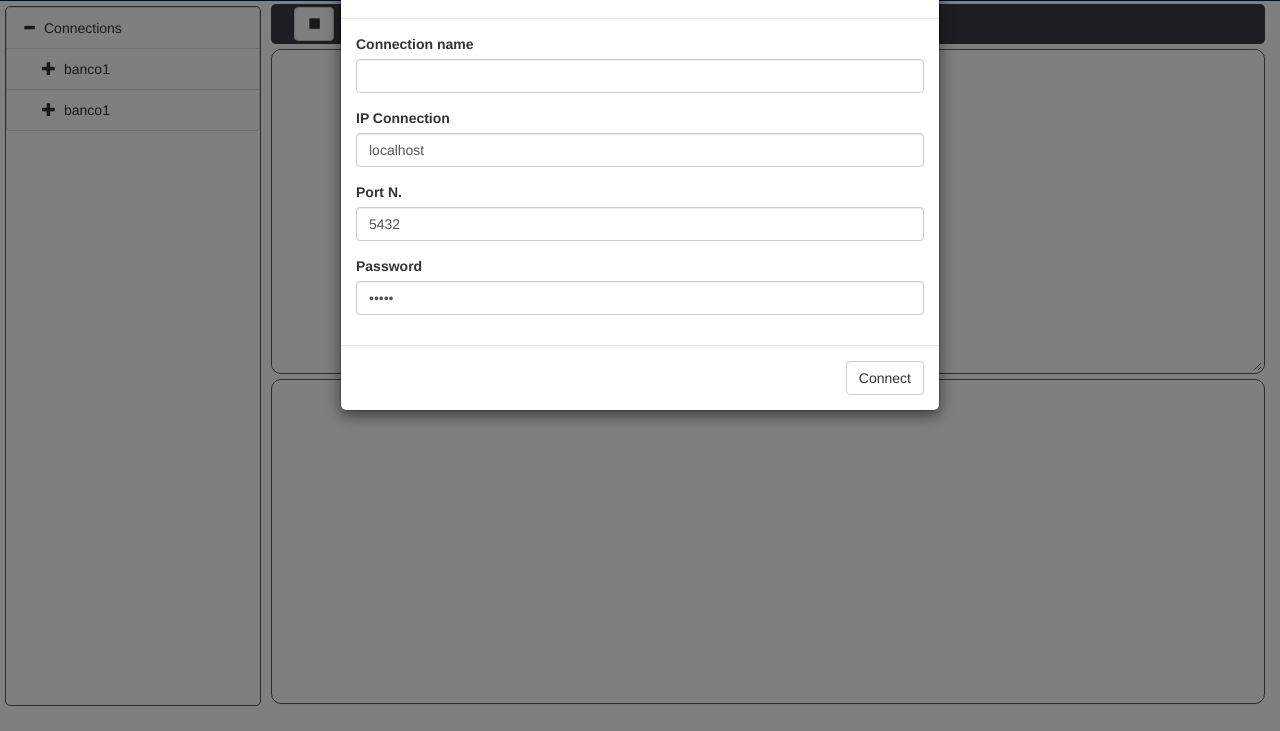
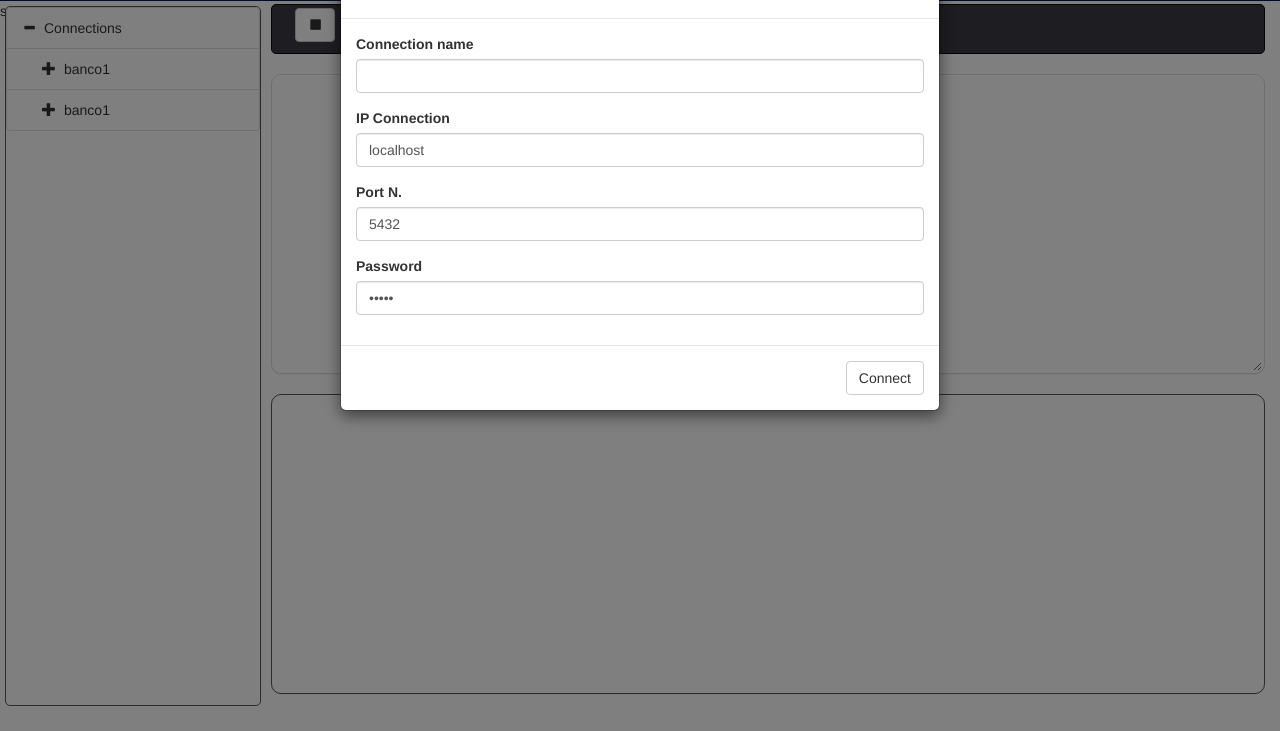
Before and after one commit to igorsbrito/Peloton-Monitor, a plain HTML site: page index.html in a window 1280 px wide. Shown: the part 69-800 px from the top of the page. Drawn offline with nearby package versions, Linux system fonts and the light colour scheme.

Commit message:
campo de script atualizado

```diff
--- a/css/index.css
+++ b/css/index.css
@@ -42,9 +42,8 @@
 
 .scripts{
 	margin-top: 5px;
-	border: 1px solid #575a57;
 	border-radius: 10px;
-	height: 325px;
+	height: 300px;
 
 }
 
@@ -52,8 +51,9 @@
 	border-radius: 10px;
 	height: 100%;
 	width: 100%;
-	font-size: 110%;
+	font-size: 120%;
 	border :2px solid #FFFFFF;
+	outline:none;
 
 }
 
@@ -61,7 +61,7 @@
 	margin-top: 5px;
 	border: 1px solid #575a57;
 	border-radius: 10px;
-	height: 325px;
+	height: 300px;
 }
 
 .btn-actions{
@@ -73,7 +73,10 @@
 	margin-left: 80px;
 	height: 80%;
 	width: 80%;
+
 }
+
+
 
 .back{
 	margin: 10px;
--- a/index.html
+++ b/index.html
@@ -14,17 +14,17 @@
        Peloton Monitor
     </div>
 
-    <div id="tree"></div>
+    <div id="tree"></div>s
 
     <div class="container">
-          <div class="comands-tab">
+    <div class="comands-tab navbar navbar-inverse">
       <div id="comands">
         <ul class="nav nav-pills">
           <li >
           <button id="stop" type="button" class="btn btn-default action-btn" aria-label="Left Align">
             <span class="glyphicon glyphicon-stop" aria-hidden="true"></span>
           </button>
-        </li>
+          </li>
           <li>
             <button id="play" type="button" class="btn btn-default action-btn" aria-label="Left Align" ng-click="play()">
               <span class="glyphicon glyphicon-play" aria-hidden="true"></span>
@@ -43,12 +43,10 @@
         </ul>
       </div>
     </div>
-      <div class="scripts">
+      <div class="scripts panel panel-default">
         <textarea id="script" ng-model="script"></textarea>
-
       </div>
       <div class="panel panel-default responses">
-
         <div>
           <div>
             {{message}}
```
